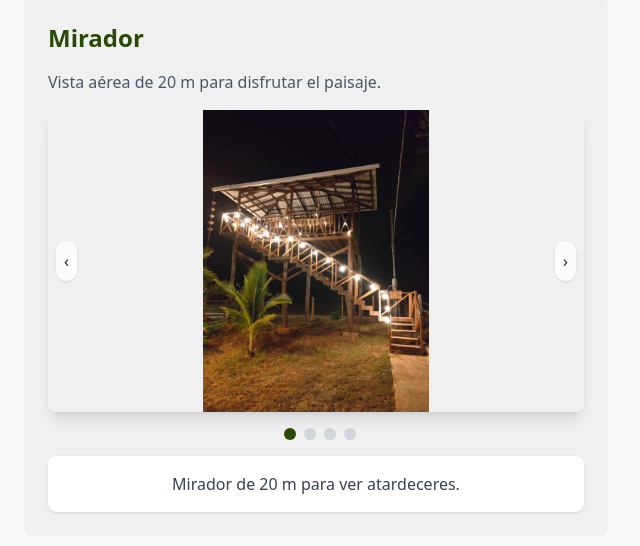
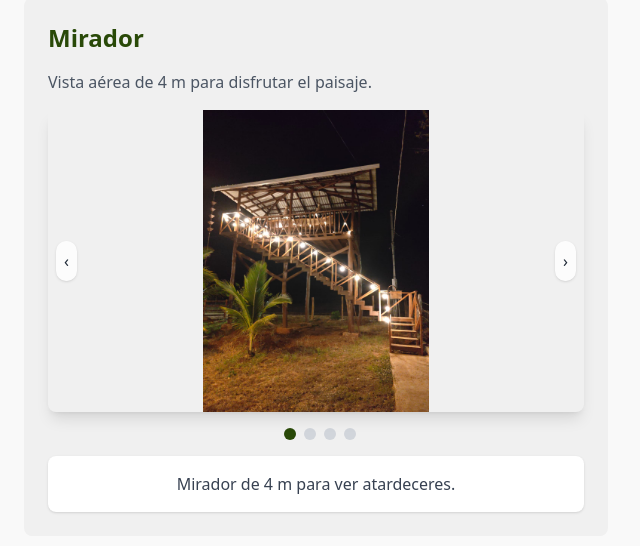
Before and after one commit to Gerardo492/quintalagema-sitio, a website: page galeria.html in a window 1280 px wide. Shown: the part 3348-3894 px from the top of the page, 0-640 px from the left. Drawn offline with nearby package versions, Linux system fonts and the light colour scheme.

Commit message:
Comentarios imagen habitación principal 3

```diff
--- a/galeria.html
+++ b/galeria.html
@@ -418,14 +418,14 @@
             <section id="mirador" x-data="carousel({
         images: ['img/Mirador_noche.jpeg','img/Mirador_mesa.jpeg','img/Escaleras_mirador.jpeg','img/Atardecer_rosa.jpeg'],
         descriptions: [
-          'Mirador de 20 m para ver atardeceres.',
+          'Mirador de 4 m para ver atardeceres.',
           'Observa monos aulladores y aves silvestres.',
           'Escaleras con bombillos atractivos, perfecto para fotografía nocturna.',
           'Vistas panorámicas desde el mirador.'
         ]
       })" class="space-y-4 bg-brand-light-gray p-6 rounded-lg">
                 <h3 class="text-2xl font-bold text-brand-green">Mirador</h3>
-                <p class="text-gray-600">Vista aérea de 20 m para disfrutar el paisaje.</p>
+                <p class="text-gray-600">Vista aérea de 4 m para disfrutar el paisaje.</p>
                 <div class="relative">
                     <template x-for="(src,i) in images" :key="i">
                         <div x-show="active===i" class="w-full aspect-video">
```
Also changed, not shown: index.html (+4 -4 lines).
